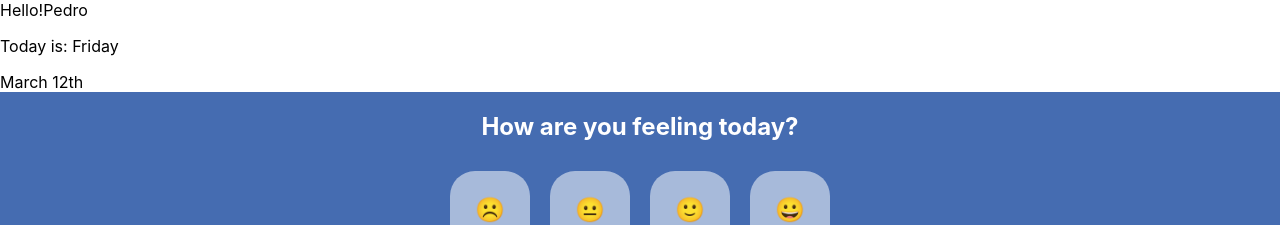
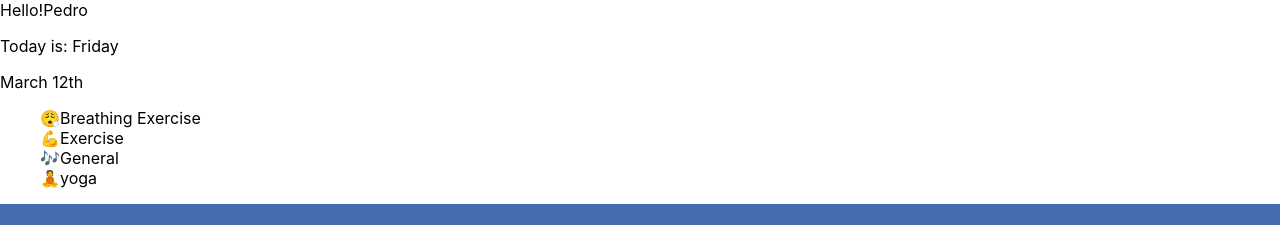
Before and after one commit to glanzwulf/wild_hackaton, a React (Create React App) app in the folder mentalh/: page / in a window 1280 px wide. Shown: the top 225 px of the page. Built offline with nearby package versions, Linux system fonts and the light colour scheme.

Commit message:
put emojis

```diff
--- a/mentalh/src/App.jsx
+++ b/mentalh/src/App.jsx
@@ -17,10 +17,11 @@ function App() {
       {/* <Router> */}
         {/* <Navbar /> */}
         <Header />
+        <ActivityList />
         <Mood />
         <Happy />
         <Profile />
-          {/* <Switch>
+                  {/* <Switch>
         <ActivityList />
         <MoodText />
           <Switch>
--- /dev/null
+++ b/mentalh/src/Components/Activity.css
@@ -0,0 +1,7 @@
+.emoji p {
+    font-size: 24px;
+}
+
+.Activity {
+    display: flex;
+}
--- a/mentalh/src/Components/Activity.jsx
+++ b/mentalh/src/Components/Activity.jsx
@@ -1,14 +1,10 @@
 import React from 'react'
+import './Activity.css'
 
 export default function Activity({ name, emoji }) {
     return (
         <div className="Activity">
-            <div className="emoji">
-                <img
-                    src={emoji}
-                    alt={name}
-                />
-            </div>
+            <div className="emoji">{emoji}</div>
             <div className="name">{name}</div>
         </div>
     )
--- a/mentalh/src/Components/ActivityList.jsx
+++ b/mentalh/src/Components/ActivityList.jsx
@@ -8,8 +8,8 @@ export default function ActivityList(props) {
             <ul>
                 {
                     activities.map((activity) => (
-                        <div key={activity}>
-                          <Activity name={activity} />
+                        <div key={activity.name}>
+                          <Activity name={activity.name} emoji={activity.emoji}/>
                         </div>
                     ))}
             </ul>
--- a/mentalh/src/Components/activity_data.js
+++ b/mentalh/src/Components/activity_data.js
@@ -1,8 +1,19 @@
-const activities = [
-    "Breathing Exercise",
-    "Exercise",
-    "General",
-    "yoga"
+const activities = [{
+        name: "Breathing Exercise",
+        emoji: "😮‍💨"
+    },
+    {
+        name: "Exercise",
+        emoji: "💪",
+    },
+    {
+        name: "General",
+        emoji: "🎶",
+    },
+    {
+        name: "yoga",
+        emoji: "🧘",
+    }
 ]
 
 export default activities
```
